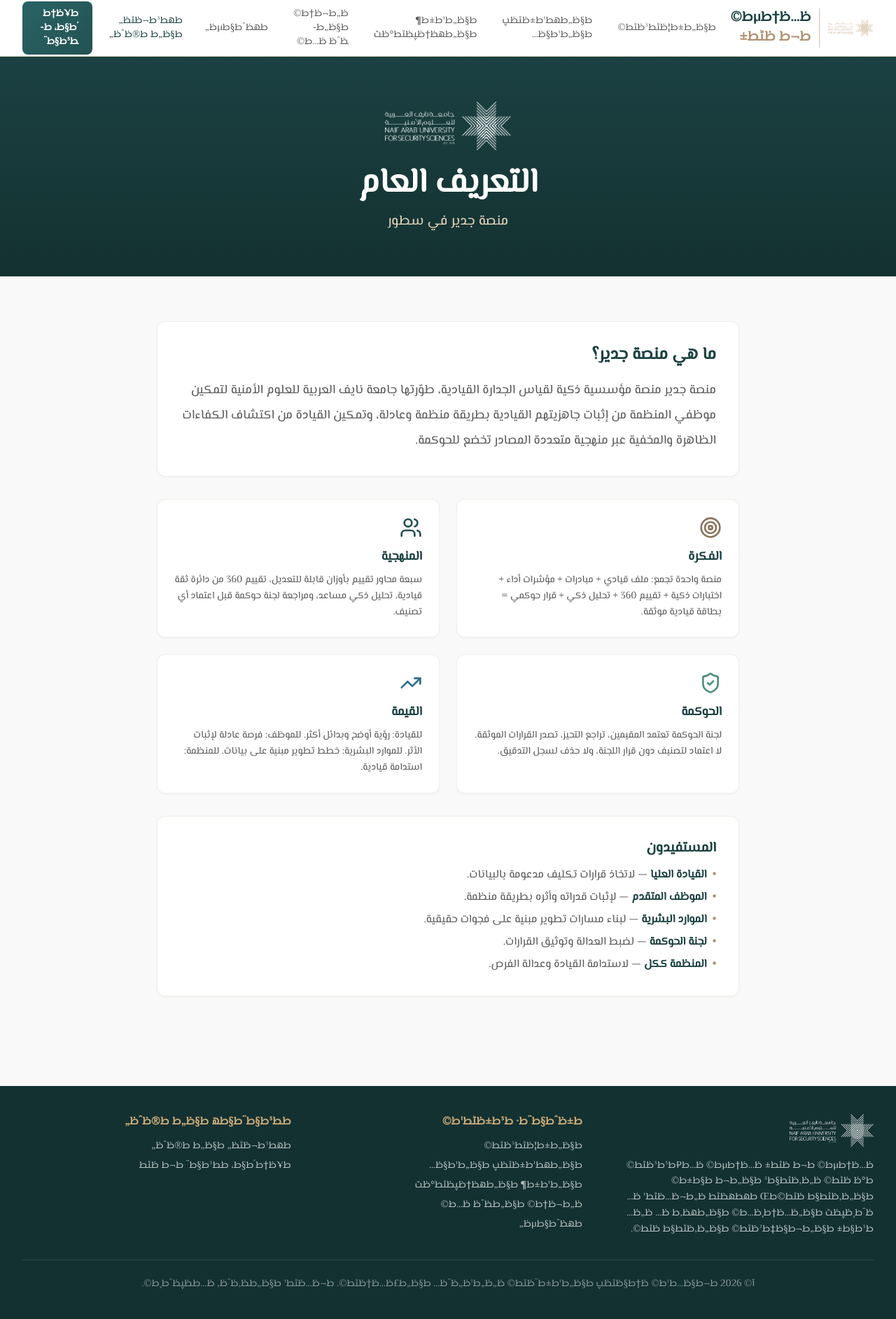
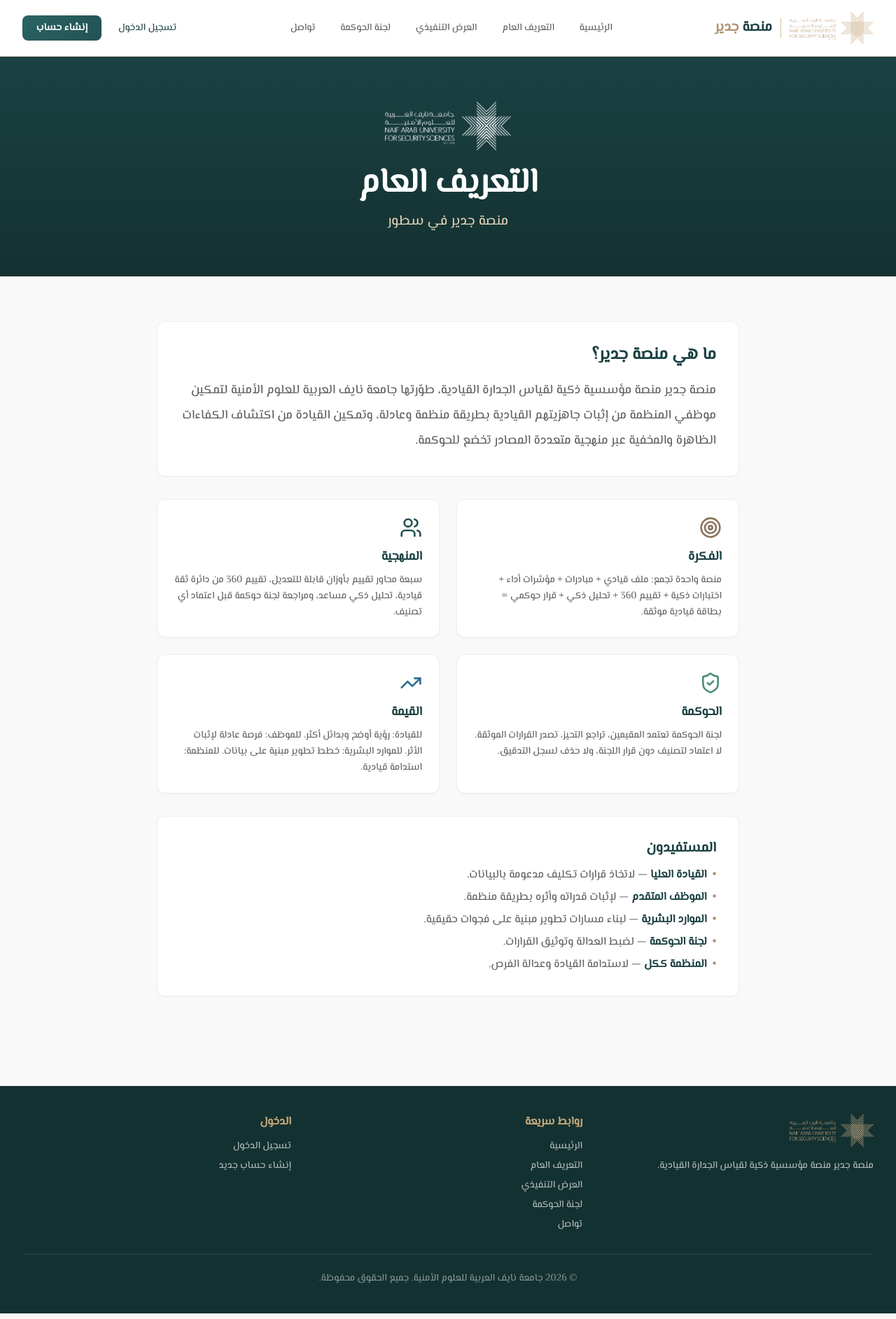
Before and after one commit to od-nauss/jadeer, a Next.js app: page /about in a window 1280 px wide. Shown: the whole page at 70% size. Built offline with nearby package versions, Linux system fonts and the light colour scheme.

Commit message:
fix: middleware path matching, header encoding, hero spacing

```diff
--- a/src/app/page.tsx
+++ b/src/app/page.tsx
@@ -157,10 +157,10 @@
           <div className="absolute top-1/2 left-1/2 w-[600px] h-[600px] bg-primary-500/10 rounded-full blur-3xl -translate-x-1/2 -translate-y-1/2" />
         </div>
 
-        <div className="relative max-w-6xl mx-auto px-4 sm:px-6 lg:px-8 py-24 md:py-32 text-center">
+        <div className="relative max-w-6xl mx-auto px-4 sm:px-6 lg:px-8 pt-10 pb-16 md:pt-14 md:pb-24 text-center">
           {/* شعار الجامعة */}
-          <div className="flex justify-center mb-8">
-            <UniversityLogo size="lg" />
+          <div className="flex justify-center mb-5">
+            <UniversityLogo size="md" />
           </div>
 
           {/* اسم المنصة */}
--- a/src/components/layout/PublicLayout.tsx
+++ b/src/components/layout/PublicLayout.tsx
@@ -6,11 +6,11 @@
 import { UniversityLogo } from '@/components/branding/Logo';
 
 const NAV_LINKS = [
-  { label: 'ط§ظ„ط±ط¦ظٹط³ظٹط©', href: '/' },
-  { label: 'ط§ظ„طھط¹ط±ظٹظپ ط§ظ„ط¹ط§ظ…', href: '/about' },
-  { label: 'ط§ظ„ط¹ط±ط¶ ط§ظ„طھظ†ظپظٹط°ظٹ', href: '/exec-access' },
-  { label: 'ظ„ط¬ظ†ط© ط§ظ„ط­ظˆظƒظ…ط©', href: '/governance-info' },
-  { label: 'طھظˆط§طµظ„', href: '/contact' },
+  { label: 'الرئيسية',       href: '/' },
+  { label: 'التعريف العام',  href: '/about' },
+  { label: 'العرض التنفيذي', href: '/exec-access' },
+  { label: 'لجنة الحوكمة',  href: '/governance-info' },
+  { label: 'تواصل',          href: '/contact' },
 ];
 
 export function PublicHeader() {
@@ -20,75 +20,50 @@
     <header className="sticky top-0 z-50 bg-white/95 backdrop-blur-sm border-b border-gold-200 shadow-sm">
       <div className="max-w-7xl mx-auto px-4 sm:px-6 lg:px-8">
         <div className="flex justify-between items-center h-20">
-          {/* Logo */}
           <Link href="/" className="flex items-center gap-3">
             <UniversityLogo size="sm" />
             <div className="hidden md:block border-r border-gold-300 pr-3">
               <div className="text-xl font-bold text-primary-700">
-                ظ…ظ†طµط© <span className="text-gold-600">ط¬ط¯ظٹط±</span>
+                منصة <span className="text-gold-600">جدير</span>
               </div>
             </div>
           </Link>
 
-          {/* Desktop nav */}
           <nav className="hidden lg:flex items-center gap-1">
             {NAV_LINKS.map((link) => (
-              <Link
-                key={link.href}
-                href={link.href}
-                className="px-4 py-2 text-sm font-medium text-darkgray hover:text-primary-700 hover:bg-gold-50 rounded-lg transition-colors"
-              >
+              <Link key={link.href} href={link.href}
+                className="px-4 py-2 text-sm font-medium text-darkgray hover:text-primary-700 hover:bg-gold-50 rounded-lg transition-colors">
                 {link.label}
               </Link>
             ))}
           </nav>
 
-          {/* CTA buttons */}
           <div className="hidden lg:flex items-center gap-2">
-            <Link
-              href="/login"
-              className="px-4 py-2 text-sm font-medium text-primary-700 hover:bg-gold-50 rounded-lg transition-colors"
-            >
-              طھط³ط¬ظٹظ„ ط§ظ„ط¯ط®ظˆظ„
+            <Link href="/login" className="px-4 py-2 text-sm font-medium text-primary-700 hover:bg-gold-50 rounded-lg transition-colors">
+              تسجيل الدخول
             </Link>
-            <Link
-              href="/register"
-              className="btn-primary px-5 py-2 text-sm font-bold rounded-lg"
-            >
-              ط¥ظ†ط´ط§ط، ط­ط³ط§ط¨
+            <Link href="/register" className="btn-primary px-5 py-2 text-sm font-bold rounded-lg">
+              إنشاء حساب
             </Link>
           </div>
 
-          {/* Mobile menu button */}
-          <button
-            onClick={() => setMobileOpen(!mobileOpen)}
-            className="lg:hidden p-2 text-primary-700"
-          >
+          <button onClick={() => setMobileOpen(!mobileOpen)} className="lg:hidden p-2 text-primary-700">
             {mobileOpen ? <X className="h-6 w-6" /> : <Menu className="h-6 w-6" />}
           </button>
         </div>
 
-        {/* Mobile nav */}
         {mobileOpen && (
           <div className="lg:hidden py-4 border-t border-gold-200">
             <nav className="flex flex-col gap-1">
               {NAV_LINKS.map((link) => (
-                <Link
-                  key={link.href}
-                  href={link.href}
-                  onClick={() => setMobileOpen(false)}
-                  className="px-3 py-2 text-sm font-medium text-darkgray hover:bg-gold-50 rounded-lg"
-                >
+                <Link key={link.href} href={link.href} onClick={() => setMobileOpen(false)}
+                  className="px-3 py-2 text-sm font-medium text-darkgray hover:bg-gold-50 rounded-lg">
                   {link.label}
                 </Link>
               ))}
               <div className="border-t border-gold-200 mt-2 pt-2 flex gap-2">
-                <Link href="/login" className="flex-1 text-center px-4 py-2 text-sm border border-primary-700 text-primary-700 rounded-lg">
-                  طھط³ط¬ظٹظ„ ط§ظ„ط¯ط®ظˆظ„
-                </Link>
-                <Link href="/register" className="flex-1 text-center btn-primary px-4 py-2 text-sm rounded-lg">
-                  ط¥ظ†ط´ط§ط، ط­ط³ط§ط¨
-                </Link>
+                <Link href="/login" className="flex-1 text-center px-4 py-2 text-sm border border-primary-700 text-primary-700 rounded-lg">تسجيل الدخول</Link>
+                <Link href="/register" className="flex-1 text-center btn-primary px-4 py-2 text-sm rounded-lg">إنشاء حساب</Link>
               </div>
             </nav>
           </div>
@@ -104,41 +79,31 @@
       <div className="max-w-7xl mx-auto px-4 sm:px-6 lg:px-8 py-10">
         <div className="grid md:grid-cols-3 gap-8">
           <div>
-            <UniversityLogo size="sm" className="brightness-0 invert mb-4" />
+            <UniversityLogo size="sm" className="mb-4" />
             <p className="text-sm text-white/70 leading-relaxed">
-              ظ…ظ†طµط© ط¬ط¯ظٹط± ظ…ظ†طµط© ظ…ط¤ط³ط³ظٹط© ط°ظƒظٹط© ظ„ظ‚ظٹط§ط³ ط§ظ„ط¬ط¯ط§ط±ط© ط§ظ„ظ‚ظٹط§ط¯ظٹط©طŒ طھطھظٹط­ ظ„ط¬ظ…ظٹط¹ ظ…ظˆط¸ظپظٹ ط§ظ„ظ…ظ†ط¸ظ…ط© ط§ظ„طھظ‚ط¯ظ… ظ„ظ…ط³ط§ط± ط§ظ„ط¬ط§ظ‡ط²ظٹط© ط§ظ„ظ‚ظٹط§ط¯ظٹط©.
+              منصة جدير منصة مؤسسية ذكية لقياس الجدارة القيادية.
             </p>
           </div>
           <div>
-            <h4 className="font-bold text-gold-400 mb-3">ط±ظˆط§ط¨ط· ط³ط±ظٹط¹ط©</h4>
+            <h4 className="font-bold text-gold-400 mb-3">روابط سريعة</h4>
             <ul className="space-y-2 text-sm">
               {NAV_LINKS.map((link) => (
                 <li key={link.href}>
-                  <Link href={link.href} className="text-white/70 hover:text-gold-300 transition">
-                    {link.label}
-                  </Link>
+                  <Link href={link.href} className="text-white/70 hover:text-gold-300 transition">{link.label}</Link>
                 </li>
               ))}
             </ul>
           </div>
           <div>
-            <h4 className="font-bold text-gold-400 mb-3">ط­ط³ط§ط¨ط§طھ ط§ظ„ط¯ط®ظˆظ„</h4>
+            <h4 className="font-bold text-gold-400 mb-3">الدخول</h4>
             <ul className="space-y-2 text-sm">
-              <li>
-                <Link href="/login" className="text-white/70 hover:text-gold-300 transition">
-                  طھط³ط¬ظٹظ„ ط§ظ„ط¯ط®ظˆظ„
-                </Link>
-              </li>
-              <li>
-                <Link href="/register" className="text-white/70 hover:text-gold-300 transition">
-                  ط¥ظ†ط´ط§ط، ط­ط³ط§ط¨ ط¬ط¯ظٹط¯
-                </Link>
-              </li>
+              <li><Link href="/login" className="text-white/70 hover:text-gold-300 transition">تسجيل الدخول</Link></li>
+              <li><Link href="/register" className="text-white/70 hover:text-gold-300 transition">إنشاء حساب جديد</Link></li>
             </ul>
           </div>
         </div>
         <div className="border-t border-white/10 mt-8 pt-6 text-center text-sm text-white/50">
-          آ© 2026 ط¬ط§ظ…ط¹ط© ظ†ط§ظٹظپ ط§ظ„ط¹ط±ط¨ظٹط© ظ„ظ„ط¹ظ„ظˆظ… ط§ظ„ط£ظ…ظ†ظٹط©. ط¬ظ…ظٹط¹ ط§ظ„ط­ظ‚ظˆظ‚ ظ…ط­ظپظˆط¸ط©.
+          © 2026 جامعة نايف العربية للعلوم الأمنية. جميع الحقوق محفوظة.
         </div>
       </div>
     </footer>
--- a/src/lib/supabase/middleware.ts
+++ b/src/lib/supabase/middleware.ts
@@ -48,8 +48,9 @@
     '/governance', '/hr', '/candidate', '/organization',
   ];
 
+  // Use exact segment matching to avoid /executive matching /executive-center
   const isProtectedPath = protectedPaths.some((path) =>
-    pathname.startsWith(path)
+    pathname === path || pathname.startsWith(path + '/')
   );
 
   if (isProtectedPath && !user) {
```
